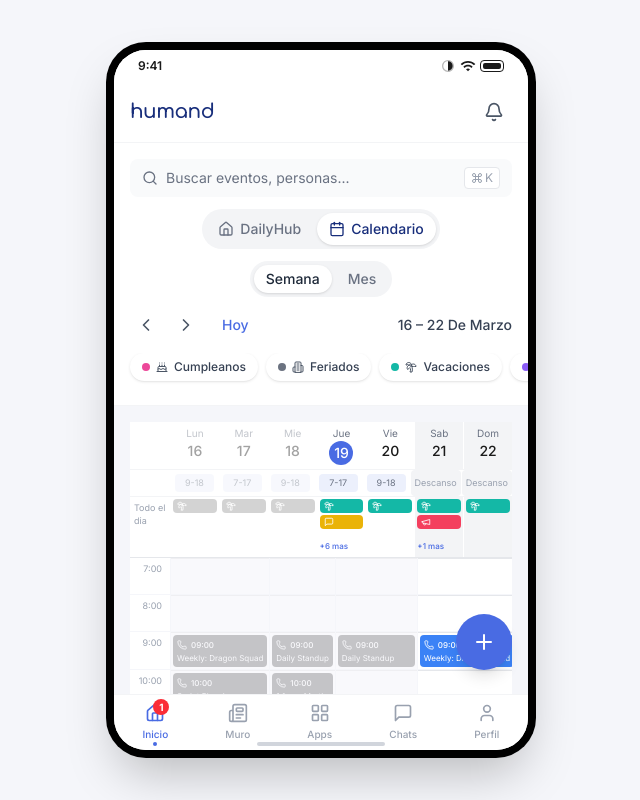
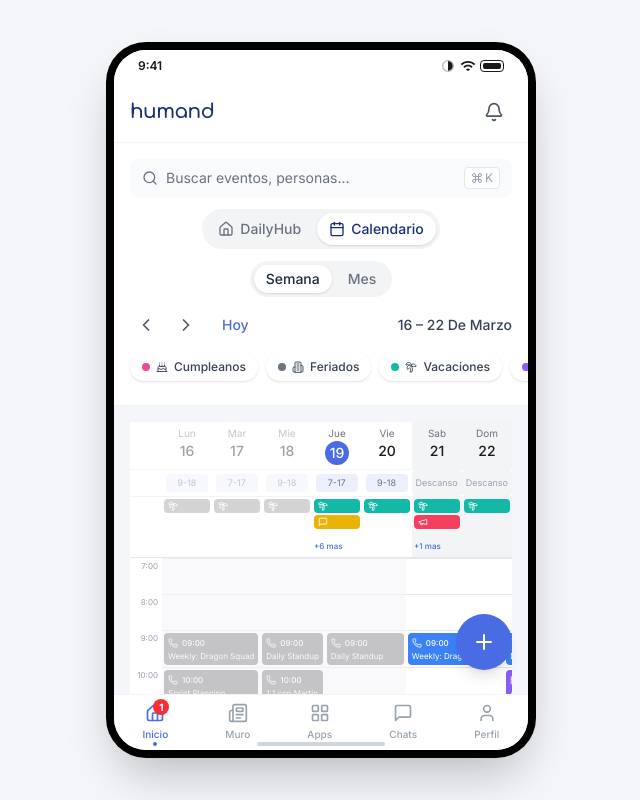
Before and after one commit to santipasserini11/dailyhub, a Next.js app: page / in a window 1280 px wide. Both pictures are taken after a click on the button "Calendario". Shown: the whole page, without its empty margins (319-959 px from the left). Built offline with nearby package versions, Linux system fonts and the light colour scheme.

Commit message:
fix: align header and event grid columns in weekly view
Use consistent column structure with centralized 'gridCols' variable.

```diff
--- a/components/calendar/week-view.tsx
+++ b/components/calendar/week-view.tsx
@@ -120,11 +120,14 @@ export function WeekView() {
     );
   }
 
+  // Fixed column template for consistent alignment
+  const gridCols = 'grid-cols-[32px_repeat(7,1fr)]';
+
   return (
     <div className="flex-1 overflow-auto">
       {/* Header row */}
       <div className="sticky top-0 bg-white z-10 border-b border-gray-200">
-        <div className="grid grid-cols-[40px_repeat(7,1fr)] gap-px">
+        <div className={`grid ${gridCols}`}>
           <div className="p-1" />
           {weekDays.map((day, i) => {
             const isPast = isPastDate(day);
@@ -161,7 +164,7 @@ export function WeekView() {
         </div>
 
         {/* Shift strips */}
-        <div className="grid grid-cols-[40px_repeat(7,1fr)] gap-px border-t border-gray-100">
+        <div className={`grid ${gridCols} border-t border-gray-100`}>
           <div className="p-1" />
           {weekDays.map((day, i) => {
             const shift = getShiftForDate(day);
@@ -193,8 +196,8 @@ export function WeekView() {
         </div>
 
         {/* All-day events */}
-        <div className="grid grid-cols-[40px_repeat(7,1fr)] gap-px border-t border-gray-100">
-          <div className="p-1 text-[9px] text-gray-400">Todo el dia</div>
+        <div className={`grid ${gridCols} border-t border-gray-100`}>
+          <div className="p-1 text-[8px] text-gray-400 leading-tight"></div>
           {weekDays.map((day, i) => {
             const dayEvents = getEventsForDay(day, true);
             const grouped = groupAllDayEvents(dayEvents);
@@ -244,15 +247,15 @@ export function WeekView() {
       </div>
 
       {/* Time grid */}
-      <div className="grid grid-cols-[40px_repeat(7,1fr)] gap-px relative">
+      <div className={`grid ${gridCols} relative`}>
         {/* Current time indicator */}
         {isCurrentWeek && todayIndex >= 0 && timeIndicatorTop >= 0 && (
           <div
             className="absolute z-20 flex items-center pointer-events-none"
             style={{
               top: timeIndicatorTop,
-              left: `calc(40px + ${todayIndex} * ((100% - 40px) / 7))`,
-              width: `calc((100% - 40px) / 7)`,
+              left: `calc(32px + ${todayIndex} * ((100% - 32px) / 7))`,
+              width: `calc((100% - 32px) / 7)`,
             }}
           >
             <div className="w-2 h-2 rounded-full bg-red-500 -ml-1" />
@@ -262,7 +265,7 @@ export function WeekView() {
 
         {HOURS.map((hour) => (
           <div key={hour} className="contents">
-            <div className="p-1 text-[9px] text-gray-400 text-right pr-2 bg-white">
+            <div className="text-[8px] text-gray-400 text-right pr-1 bg-white flex items-start justify-end pt-0.5">
               {hour}:00
             </div>
             {weekDays.map((day, dayIndex) => {
```
